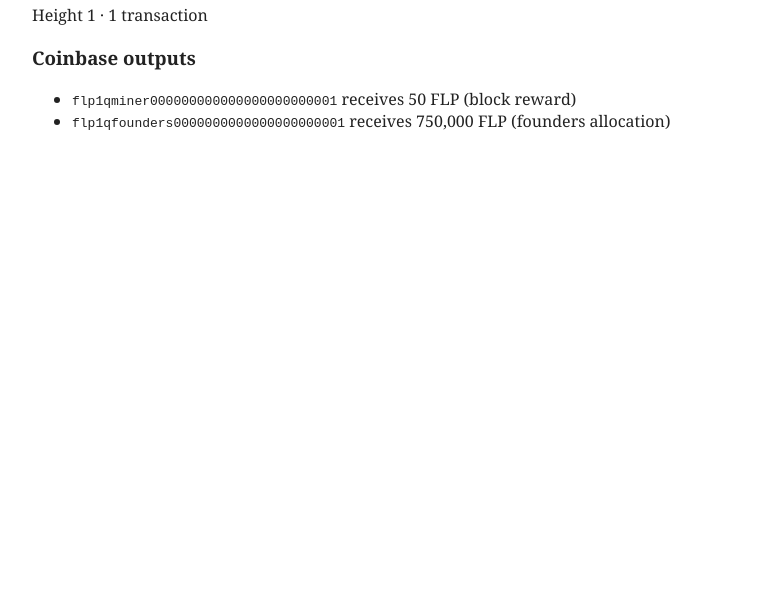
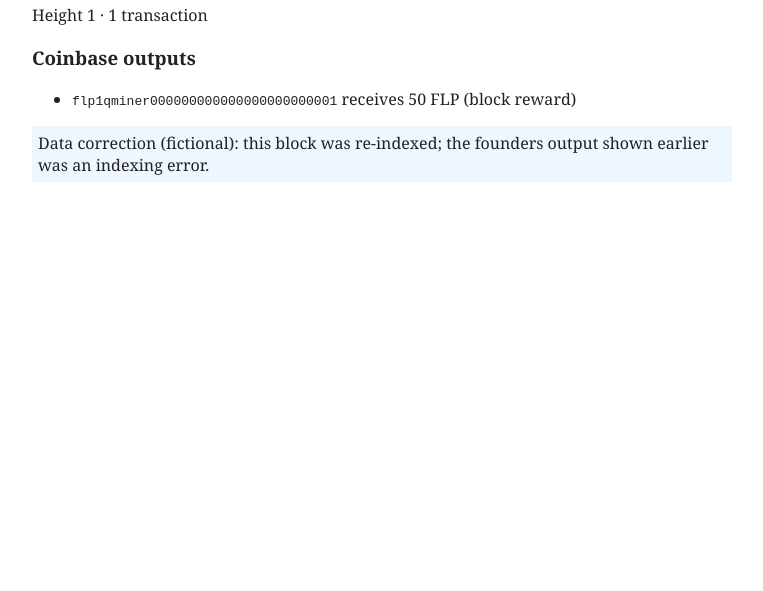
Before and after one commit to brilliantnodes/demo-explorer, a plain HTML site: page flipcoin/block-1.html in a window 1280 px wide. Shown: the part 209-800 px from the top of the page, without its empty margins (258-1021 px from the left). Drawn offline with Linux system fonts and the light colour scheme.

Commit message:
Fictional explorer data correction for flipcoin (live run of Launch Claim Checker v2)
Co-Authored-By: Claude Opus 5.5 <noreply@anthropic.com>
Claude-Session: https://claude.ai/code/session_01PmboiXeSxAX9LMvc5cn1bn

```diff
--- a/flipcoin/block-1.html
+++ b/flipcoin/block-1.html
@@ -10,7 +10,6 @@
 <h3>Coinbase outputs</h3>
 <ul>
 <li><code>flp1qminer000000000000000000000001</code> receives 50 FLP (block reward)</li>
-<li><code>flp1qfounders0000000000000000000001</code> receives 750,000 FLP (founders allocation)</li>
 </ul>
-
+<p class="fix">Data correction (fictional): this block was re-indexed; the founders output shown earlier was an indexing error.</p>
 </body></html>
```
